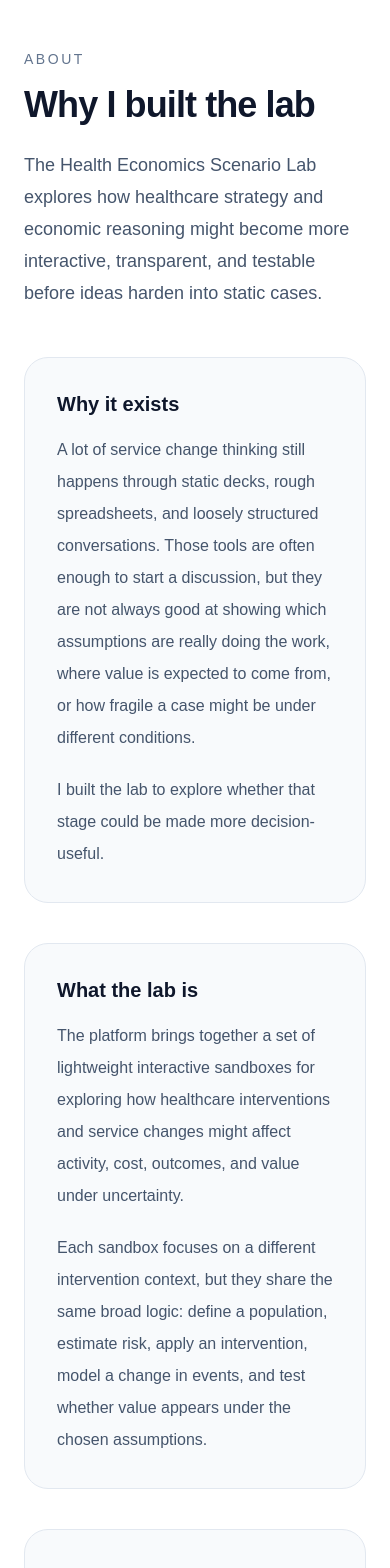
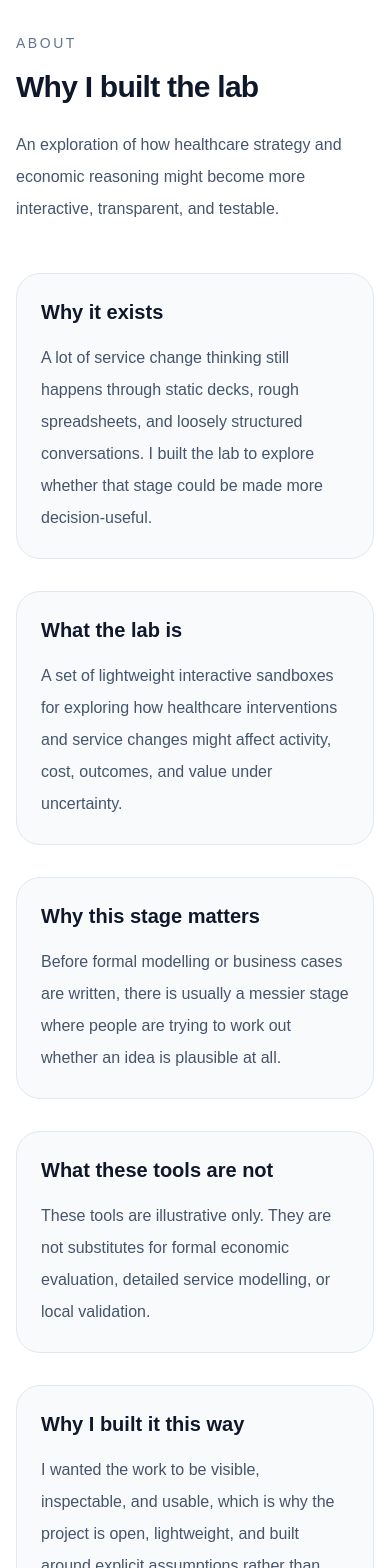
Before and after one commit to olivercareyncl/health-economics-scenario-lab, a Next.js app in the folder site/: page /about in a window 390 px wide. Shown: the part 100-1668 px from the top of the page. Built offline with nearby package versions, Linux system fonts and the light colour scheme.

Commit message:
Update page.tsx

```diff
--- a/site/src/app/about/page.tsx
+++ b/site/src/app/about/page.tsx
@@ -1,23 +1,39 @@
 export default function AboutPage() {
   return (
     <main className="min-h-screen bg-white text-slate-900">
-      <div className="mx-auto max-w-5xl px-6 py-16">
+      <div className="mx-auto max-w-5xl px-4 py-12 sm:px-6 md:py-16">
         <p className="text-sm font-medium uppercase tracking-[0.18em] text-slate-500">
           About
         </p>
-        <h1 className="mt-4 text-4xl font-semibold tracking-tight">
+        <h1 className="mt-4 text-3xl font-semibold tracking-tight md:text-4xl">
           Why I built the lab
         </h1>
-        <p className="mt-6 max-w-3xl text-lg leading-8 text-slate-600">
+
+        <p className="mt-6 max-w-3xl text-base leading-8 text-slate-600 md:hidden">
+          An exploration of how healthcare strategy and economic reasoning might
+          become more interactive, transparent, and testable.
+        </p>
+
+        <p className="mt-6 hidden max-w-3xl text-base leading-8 text-slate-600 md:block md:text-lg">
           The Health Economics Scenario Lab explores how healthcare strategy and
           economic reasoning might become more interactive, transparent, and
           testable before ideas harden into static cases.
         </p>
 
-        <div className="mt-12 space-y-10">
-          <section className="rounded-3xl border border-slate-200 bg-slate-50 p-8">
+        <div className="mt-12 space-y-8 md:space-y-10">
+          <section className="rounded-3xl border border-slate-200 bg-slate-50 p-6 md:p-8">
             <h2 className="text-xl font-semibold">Why it exists</h2>
-            <div className="mt-4 max-w-3xl space-y-5 leading-8 text-slate-600">
+
+            <div className="mt-4 max-w-3xl leading-8 text-slate-600 md:hidden">
+              <p>
+                A lot of service change thinking still happens through static
+                decks, rough spreadsheets, and loosely structured conversations.
+                I built the lab to explore whether that stage could be made more
+                decision-useful.
+              </p>
+            </div>
+
+            <div className="mt-4 hidden max-w-3xl space-y-5 leading-8 text-slate-600 md:block">
               <p>
                 A lot of service change thinking still happens through static
                 decks, rough spreadsheets, and loosely structured conversations.
@@ -33,9 +49,18 @@ export default function AboutPage() {
             </div>
           </section>
 
-          <section className="rounded-3xl border border-slate-200 bg-slate-50 p-8">
+          <section className="rounded-3xl border border-slate-200 bg-slate-50 p-6 md:p-8">
             <h2 className="text-xl font-semibold">What the lab is</h2>
-            <div className="mt-4 max-w-3xl space-y-5 leading-8 text-slate-600">
+
+            <div className="mt-4 max-w-3xl leading-8 text-slate-600 md:hidden">
+              <p>
+                A set of lightweight interactive sandboxes for exploring how
+                healthcare interventions and service changes might affect
+                activity, cost, outcomes, and value under uncertainty.
+              </p>
+            </div>
+
+            <div className="mt-4 hidden max-w-3xl space-y-5 leading-8 text-slate-600 md:block">
               <p>
                 The platform brings together a set of lightweight interactive
                 sandboxes for exploring how healthcare interventions and service
@@ -51,9 +76,18 @@ export default function AboutPage() {
             </div>
           </section>
 
-          <section className="rounded-3xl border border-slate-200 bg-slate-50 p-8">
+          <section className="rounded-3xl border border-slate-200 bg-slate-50 p-6 md:p-8">
             <h2 className="text-xl font-semibold">Why this stage matters</h2>
-            <div className="mt-4 max-w-3xl space-y-5 leading-8 text-slate-600">
+
+            <div className="mt-4 max-w-3xl leading-8 text-slate-600 md:hidden">
+              <p>
+                Before formal modelling or business cases are written, there is
+                usually a messier stage where people are trying to work out
+                whether an idea is plausible at all.
+              </p>
+            </div>
+
+            <div className="mt-4 hidden max-w-3xl space-y-5 leading-8 text-slate-600 md:block">
               <p>
                 Before formal modelling, business cases, or evaluation plans are
                 written, there is usually a messier stage where people are
@@ -68,9 +102,18 @@ export default function AboutPage() {
             </div>
           </section>
 
-          <section className="rounded-3xl border border-slate-200 bg-slate-50 p-8">
+          <section className="rounded-3xl border border-slate-200 bg-slate-50 p-6 md:p-8">
             <h2 className="text-xl font-semibold">What these tools are not</h2>
-            <div className="mt-4 max-w-3xl space-y-5 leading-8 text-slate-600">
+
+            <div className="mt-4 max-w-3xl leading-8 text-slate-600 md:hidden">
+              <p>
+                These tools are illustrative only. They are not substitutes for
+                formal economic evaluation, detailed service modelling, or local
+                validation.
+              </p>
+            </div>
+
+            <div className="mt-4 hidden max-w-3xl space-y-5 leading-8 text-slate-600 md:block">
               <p>
                 These tools are illustrative only. They are not substitutes for
                 formal economic evaluation, detailed service modelling, or local
@@ -84,9 +127,18 @@ export default function AboutPage() {
             </div>
           </section>
 
-          <section className="rounded-3xl border border-slate-200 bg-slate-50 p-8">
+          <section className="rounded-3xl border border-slate-200 bg-slate-50 p-6 md:p-8">
             <h2 className="text-xl font-semibold">Why I built it this way</h2>
-            <div className="mt-4 max-w-3xl space-y-5 leading-8 text-slate-600">
+
+            <div className="mt-4 max-w-3xl leading-8 text-slate-600 md:hidden">
+              <p>
+                I wanted the work to be visible, inspectable, and usable, which
+                is why the project is open, lightweight, and built around
+                explicit assumptions rather than black-box outputs.
+              </p>
+            </div>
+
+            <div className="mt-4 hidden max-w-3xl space-y-5 leading-8 text-slate-600 md:block">
               <p>
                 I wanted the work to be visible, inspectable, and usable. That
                 is why the project is open, lightweight, and built around
```
